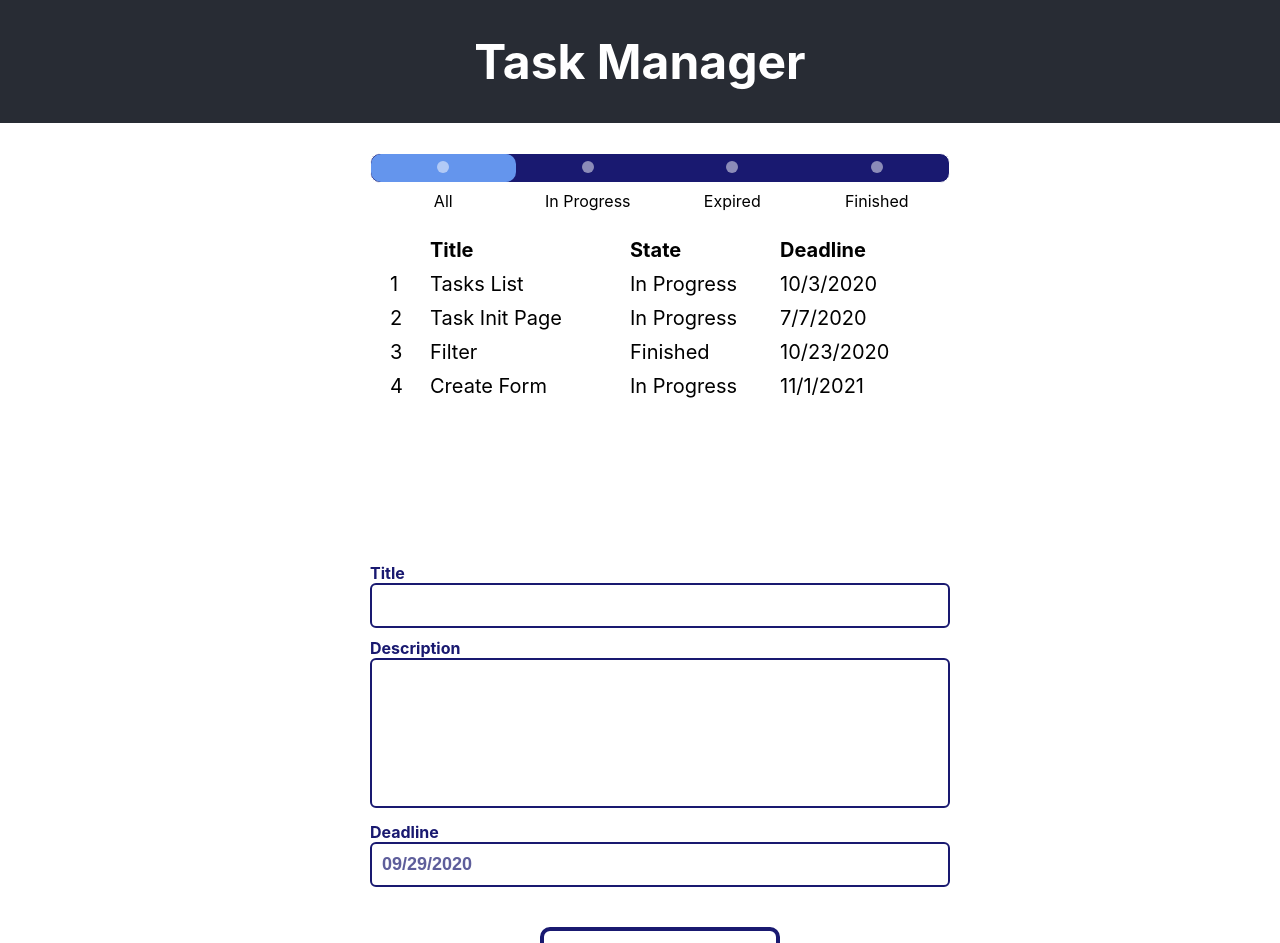
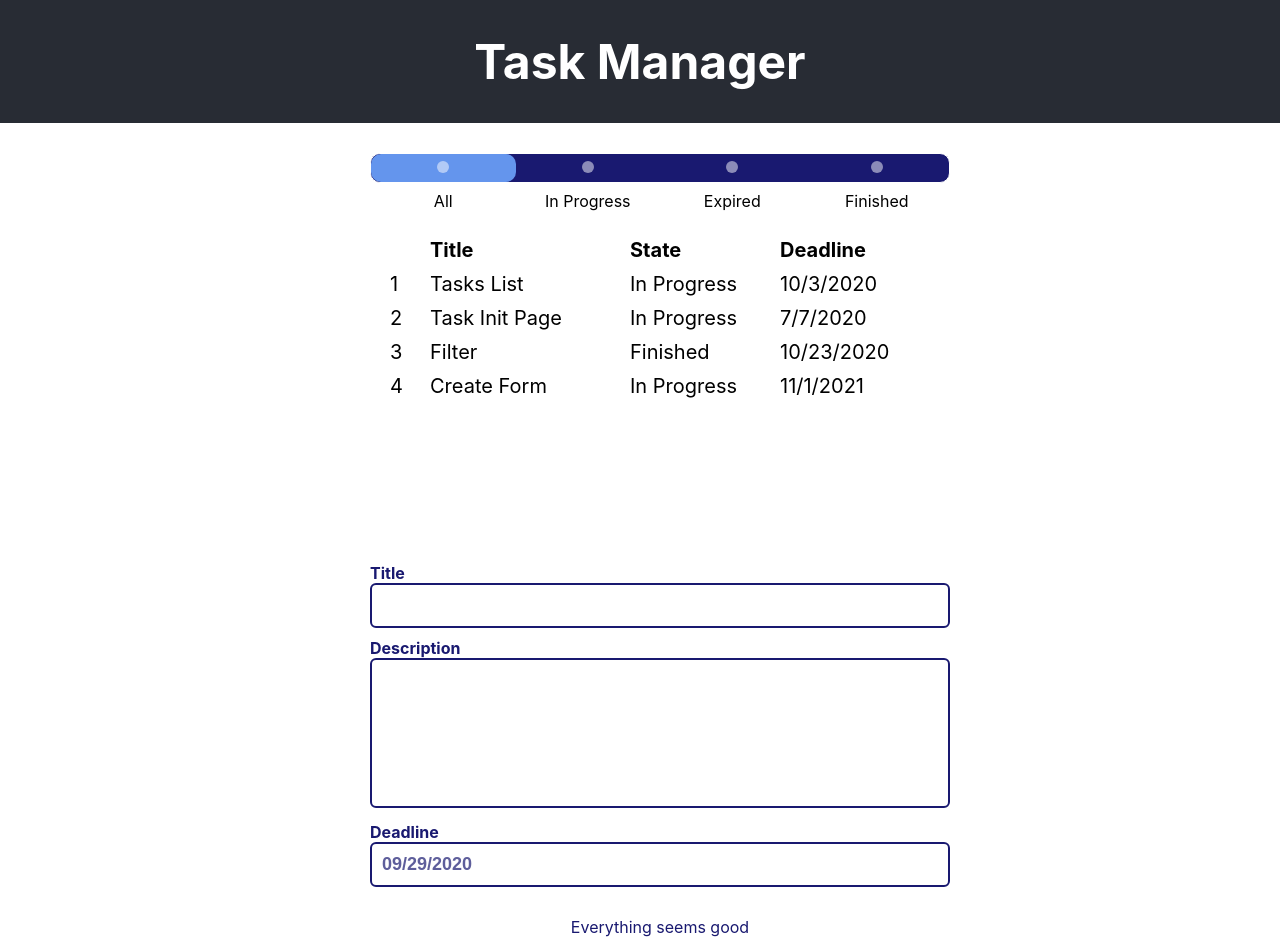
Before and after one commit to maria-tyan/task-manager, a React (Create React App) app: page / in a window 1280 px wide. Shown: the top 943 px of the page. Built offline with nearby package versions, Linux system fonts and the light colour scheme.

Commit message:
Add validation

```diff
--- a/src/components/AddTask.js
+++ b/src/components/AddTask.js
@@ -6,9 +6,11 @@ function AddTask(props) {
   const [name, setName] = useState('')
   const [description, setDescription] = useState('')
   const [deadline, setEndDate] = useState(new Date())
+  const [validation, setValidation] = useState(true)
   function HandleFormData(e) {
     e.preventDefault()
     console.log(deadline)
+    if (name.trim() && description.trim()) {
       props.addData({
         id: Date.now(),
         name,
@@ -18,6 +20,9 @@ function AddTask(props) {
 
       setName('')
       setDescription('')
+    } else {
+      setValidation(false)
+    }
   }
 
   return (
@@ -47,6 +52,8 @@ function AddTask(props) {
           className='form__input'
           onChange={date => setEndDate(date)} />
       </div>
+
+      {validation ? <div>Everything seems good</div> : <div>All fields are required</div> }
       <button type='submit' className='button'>
         <span className='button__text'>Add Task</span>
       </button>
```
Lines whose indentation alone changed are shown as unchanged.
